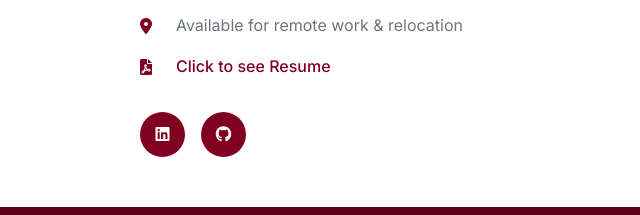
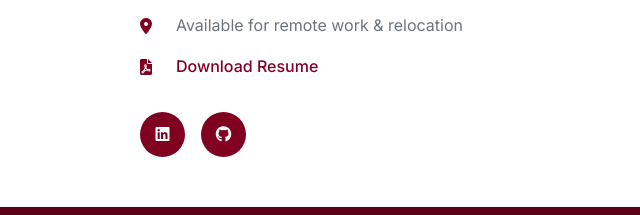
Before and after one commit to AmalaJ-30/portfolio, a plain HTML site: page index.html in a window 1280 px wide. Shown: the part 3725-3940 px from the top of the page, 0-640 px from the left. Drawn offline with Linux system fonts and the light colour scheme.

Commit message:
Added link to excel project

```diff
--- a/index.html
+++ b/index.html
@@ -250,7 +250,7 @@
                         </div>
                         <div class="contact-item">
                             <i class="fas fa-file-pdf"></i>
-                            <a href="Amala_Jiagbogu_resume.pdf" class="email-link" id="resume-link" download="Amala_Jiagbogu_Resume.pdf">Click to see Resume</a>
+                            <a href="Amala_Jiagbogu_resume.pdf" class="email-link" id="resume-link" download="Amala_Jiagbogu_Resume.pdf">Download Resume</a>
                         </div>
                     </div>
                     <div class="social-links">
```
